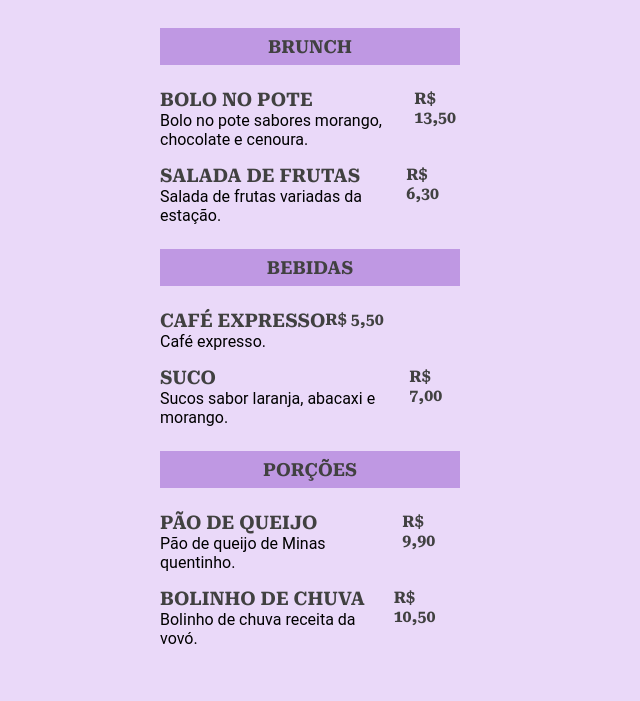
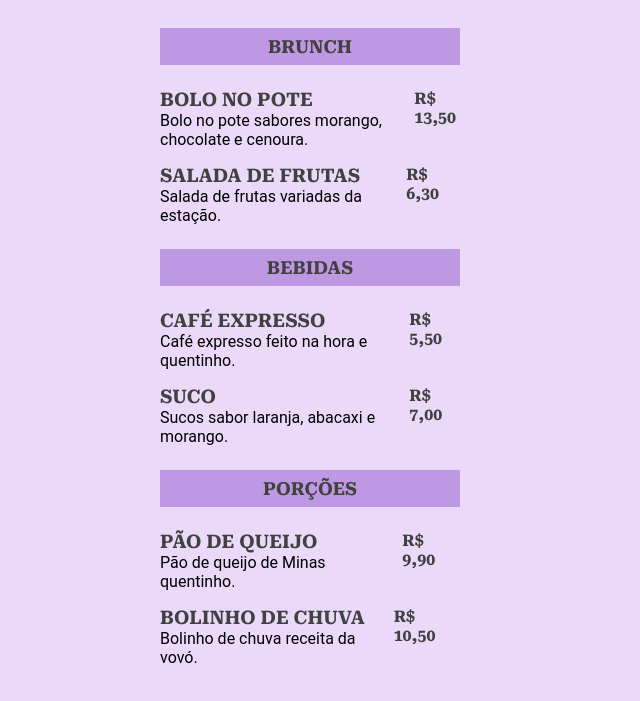
Before and after one commit to ILadyLuckI/maratona-explorer-3, a plain HTML site: page index.html in a window 1280 px wide. Shown: the part 89-790 px from the top of the page, without its empty margins (330-970 px from the left). Drawn offline with Linux system fonts and the light colour scheme.

Commit message:
Menu atualizado

```diff
--- a/index.html
+++ b/index.html
@@ -24,6 +24,7 @@
 
   <section><!--Seção-->
     <h2>Brunch</h2>
+
     <ul><!--Lista não ordenada--><!--Para lista ordenada usar "ol"-->
     <li>
       <div class="product"><!--a tag div não tem significado, é uma especie de caixa para conter itens dentro-->
@@ -55,12 +56,13 @@
 
   <section><!--Seção-->
     <h2>Bebidas</h2>
+
     <ul>
     <li>
       <div class="product">
         <h3>Café Expresso</h3>
         <p class="description-product">
-          Café expresso.
+          Café expresso feito na hora e quentinho.
         </p>
 
       </div>
@@ -77,13 +79,13 @@
         <p class="description-product">
           Sucos sabor laranja, abacaxi e morango.
         </p>
-
       </div>
 
       <strong class="price">
         R$ 7,00
       </strong>
     </li>
+
    </ul>
   </section>
 
```
